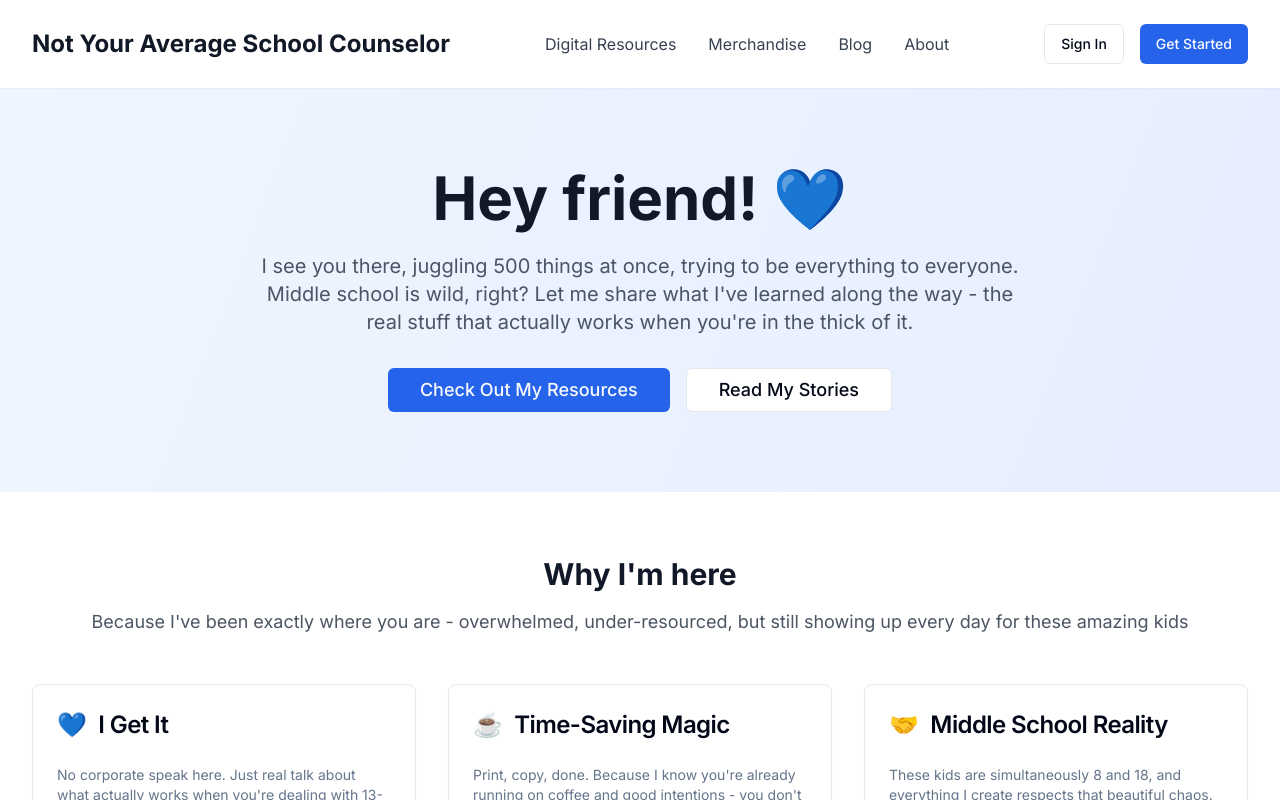
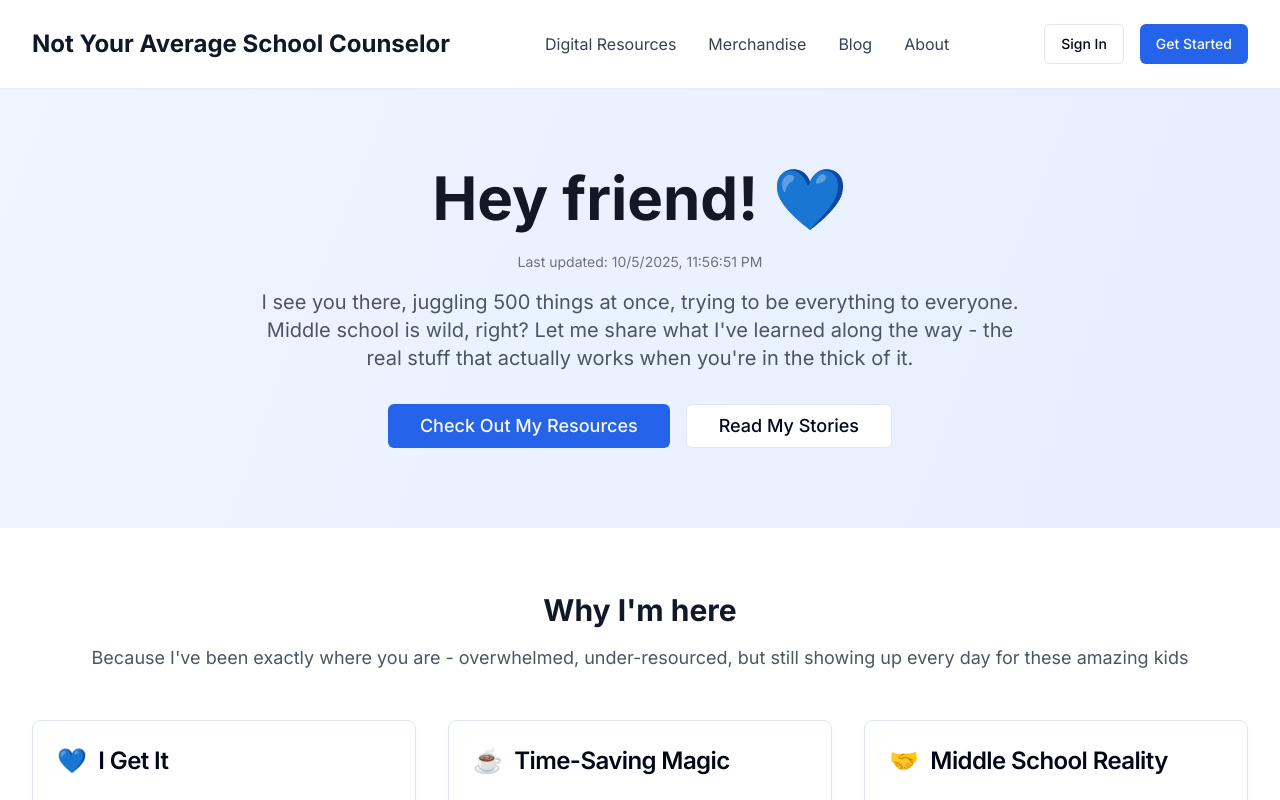
Before and after one commit to hughesrm101/not-your-average-school-counselor, a Next.js app: page / in a window 1280 px wide. Shown: the top 800 px of the page. Built offline with nearby package versions, Linux system fonts and the light colour scheme.

Commit message:
Force cache bust: Add timestamp to verify deployment

```diff
--- a/src/app/page.tsx
+++ b/src/app/page.tsx
@@ -33,6 +33,7 @@ export default function Home() {
           <h2 className="text-4xl md:text-6xl font-bold text-gray-900 mb-6">
             Hey friend! 💙
           </h2>
+          <p className="text-sm text-gray-500 mb-4">Last updated: {new Date().toLocaleString()}</p>
           <p className="text-xl text-gray-600 mb-8 max-w-3xl mx-auto">
             I see you there, juggling 500 things at once, trying to be everything to everyone.
             Middle school is wild, right? Let me share what I've learned along the way -
```
